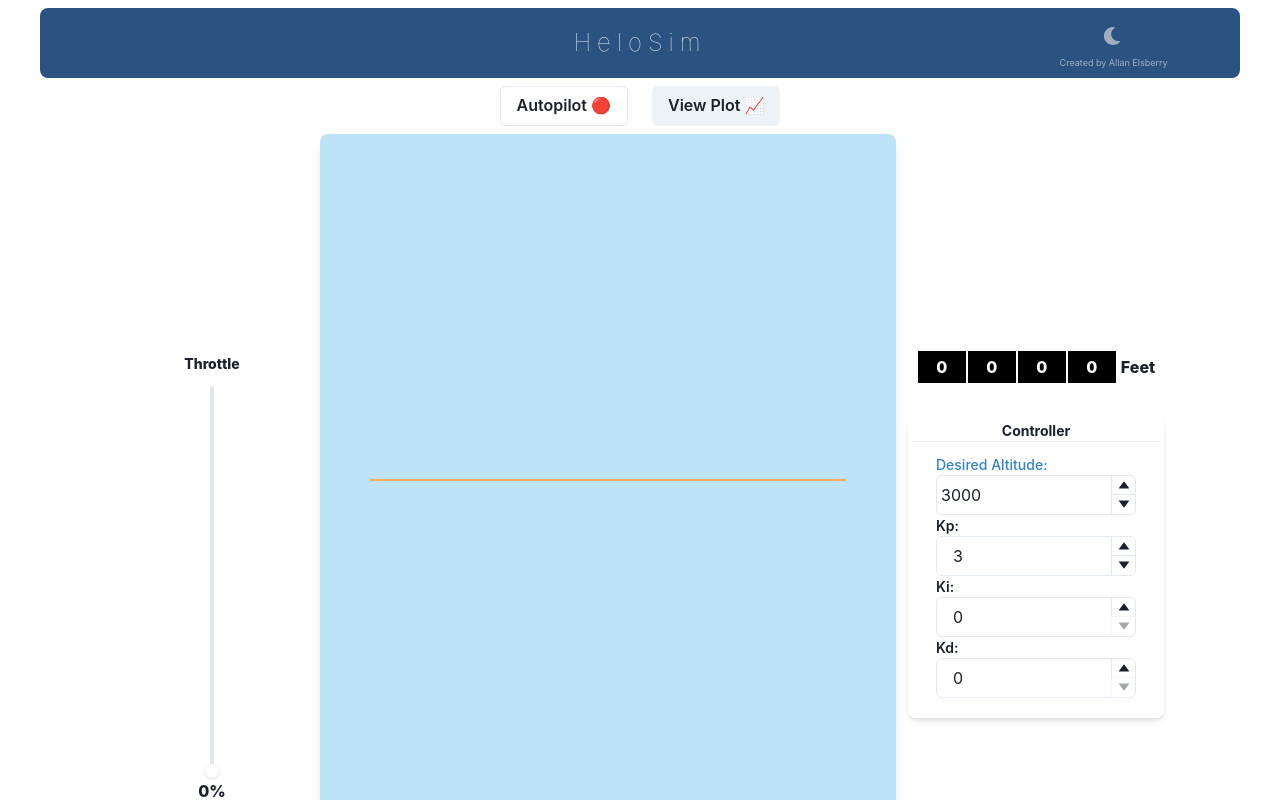
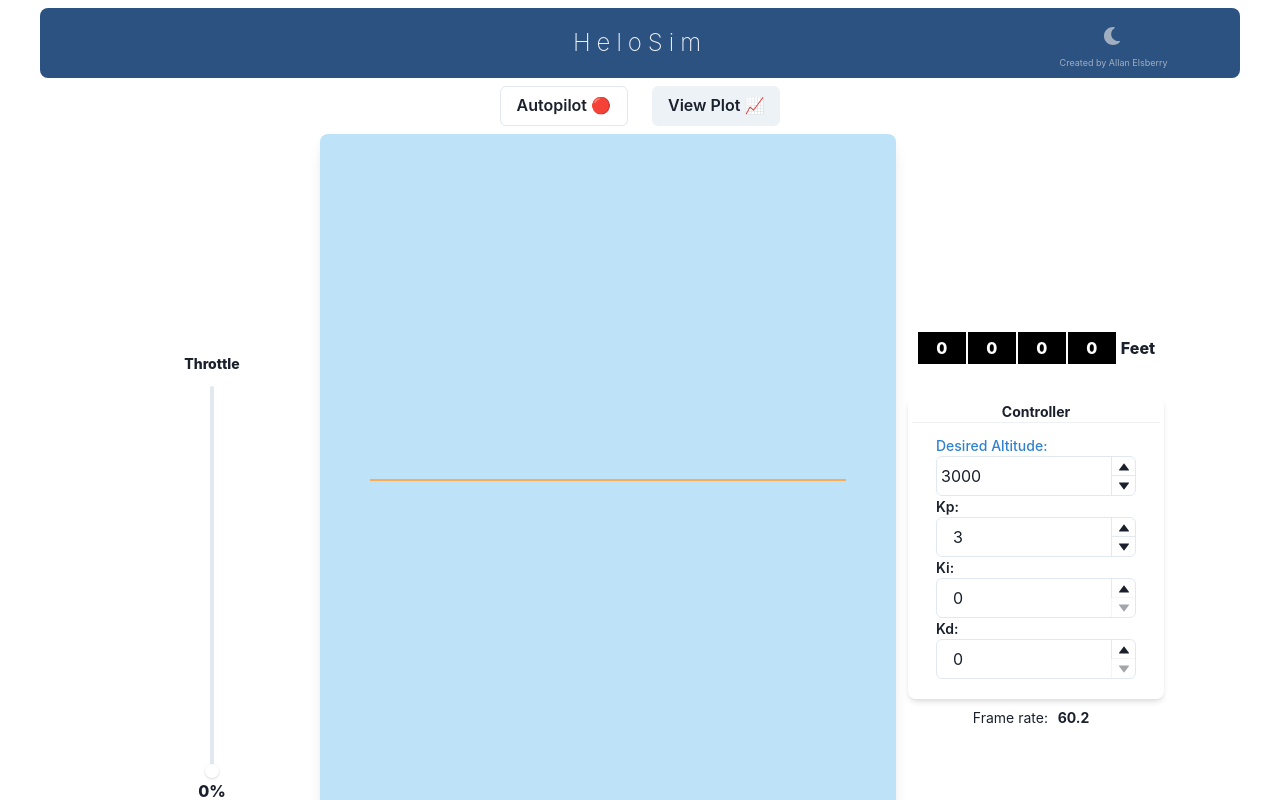
Before and after one commit to ender18g/helo-react, a React (Create React App) app: page / in a window 1280 px wide. Shown: the top 800 px of the page. Built offline with nearby package versions, Linux system fonts and the light colour scheme.

Commit message:
memoized and added fps counter

```diff
--- a/src/App.js
+++ b/src/App.js
@@ -10,9 +10,9 @@ import ControlBox from './controlBox';
 function App() {
   const ceiling = 5000; // ceiling in feet
   //use media query to determine if mobile
-	const [ isDesktop ] = useMediaQuery('(min-width: 800px)');
+  const [isDesktop] = useMediaQuery('(min-width: 800px)');
 
-	const [ data, setData ] = useState({
+  const [data, setData] = useState({
     alt: 0, // 0-1
     throttle: 0, // 0-100
     alt_d: 0,
@@ -23,12 +23,13 @@ function App() {
     error_sum: 0,
     message: ''
   });
-	const [ showPlot, setShowPlot ] = useState(false);
+  const [showPlot, setShowPlot] = useState(false);
   const requestRef = useRef();
   const prevTime = useRef();
   const throttleRef = useRef(0);
   const plotData = useRef([]);
   const controlGains = useRef({ kp: 3, ki: 0, kd: 0 });
+  const avgT = useRef(0);
 
   const animate = useCallback(
     (time) => {
@@ -39,9 +40,13 @@ function App() {
       } else {
         delta_t = 0;
       }
-			// log delta_t if it's too big
-			if (delta_t > 0.02) {
-				console.log('Excessive DELAY', delta_t);
+
+      avgT.current = (avgT.current * 49 + delta_t * 1) / 50;
+      const frameRate = 1 / avgT.current;
+
+      let message = '';
+      if (frameRate < 40) {
+        message = 'Low Frame Rate - Close extra tabs, programs and refresh this page';
       }
 
       // update previous time
@@ -103,27 +108,27 @@ function App() {
         //if plot data is too long, reset it!
         if (plotData.current.length >= 1000) {
           console.log('RESET', error_sum);
-					return { ...data, alt: 0, throttle: 0, autoPilot: false, message: 'Log Full - View plot to reset' };
+          return { ...data, alt: 0, throttle: 0, autoPilot: false, message: 'Log Full - View plot to reset', frameRate: frameRate.toFixed(1), error_sum: 0 };
         }
 
-				return { ...data, alt, alt_d, alt_dd, error, error_sum, throttle: throttleRef.current, message: '' };
+        return { ...data, alt, alt_d, alt_dd, error, error_sum, throttle: throttleRef.current, message: message, frameRate: frameRate.toFixed(1) };
       });
 
       requestRef.current = requestAnimationFrame(animate);
     },
-		[ showPlot ]
+    [showPlot]
   );
 
   useEffect(
     () => {
       requestRef.current = requestAnimationFrame(animate);
-			console.log('request animation frame');
+
       return () => {
         cancelAnimationFrame(requestRef.current);
-				console.log('cancel animation frame');
+
       };
     },
-		[ animate ]
+    [animate]
   );
 
   return (
@@ -141,7 +146,7 @@ function App() {
         textAlign={'center'}
       >
         <Box w={'20%'} />
-				<Text w={'60%'} color={'gray.100'} fontSize="2xl" textShadow={'lg'} letterSpacing={6} fontWeight={100}>
+        <Text w={'60%'} color={'gray.100'} fontSize="2xl" textShadow={'lg'} letterSpacing={6} fontWeight={200}>
           HeloSim
         </Text>
         <Box w={'20%'}>
@@ -230,6 +235,10 @@ function App() {
             refAlt={data.refAlt * ceiling}
             setRefAlt={(refAlt) => setData({ ...data, refAlt: refAlt / ceiling })}
           />
+          <Flex my={2} justifyContent={'center'} align={'center'}>
+            <Text fontSize={'sm'} >Frame rate:</Text>
+            <Text fontSize={'sm'} w={'20%'} fontWeight={700} align={'center'} >{data.frameRate}</Text>
+          </Flex>
         </Box>
       </Flex>
       {/* This is the second row of panels */}
--- a/src/index.js
+++ b/src/index.js
@@ -1,5 +1,5 @@
 import { ColorModeScript } from '@chakra-ui/react';
-import React, { StrictMode } from 'react';
+import React from 'react';
 import * as ReactDOM from 'react-dom/client';
 import App from './App';
 import reportWebVitals from './reportWebVitals';
--- a/src/throttleBox.js
+++ b/src/throttleBox.js
@@ -1,5 +1,6 @@
 import React from 'react';
-import { Box, SliderTrack, SliderFilledTrack, SliderThumb, Text, Slider, Flex } from '@chakra-ui/react';
+import { SliderTrack, SliderFilledTrack, SliderThumb, Text, Slider, Flex } from '@chakra-ui/react';
+import { memo } from 'react';
 
 function ThrottleBox(props) {
   const { throttle, setThrottle } = props;
@@ -29,4 +30,4 @@ function ThrottleBox(props) {
   );
 }
 
-export default ThrottleBox;
+export default memo(ThrottleBox);
```
Also changed, not shown: src/controlBox.js (+4 -5 lines), src/hudBox.js (+4 -4 lines), src/plotBox.js (+4 -3 lines), src/sh60_small.png (deleted), 1 other file (tests, documents, lock files or other folders). Lines whose indentation alone changed are shown as unchanged.
